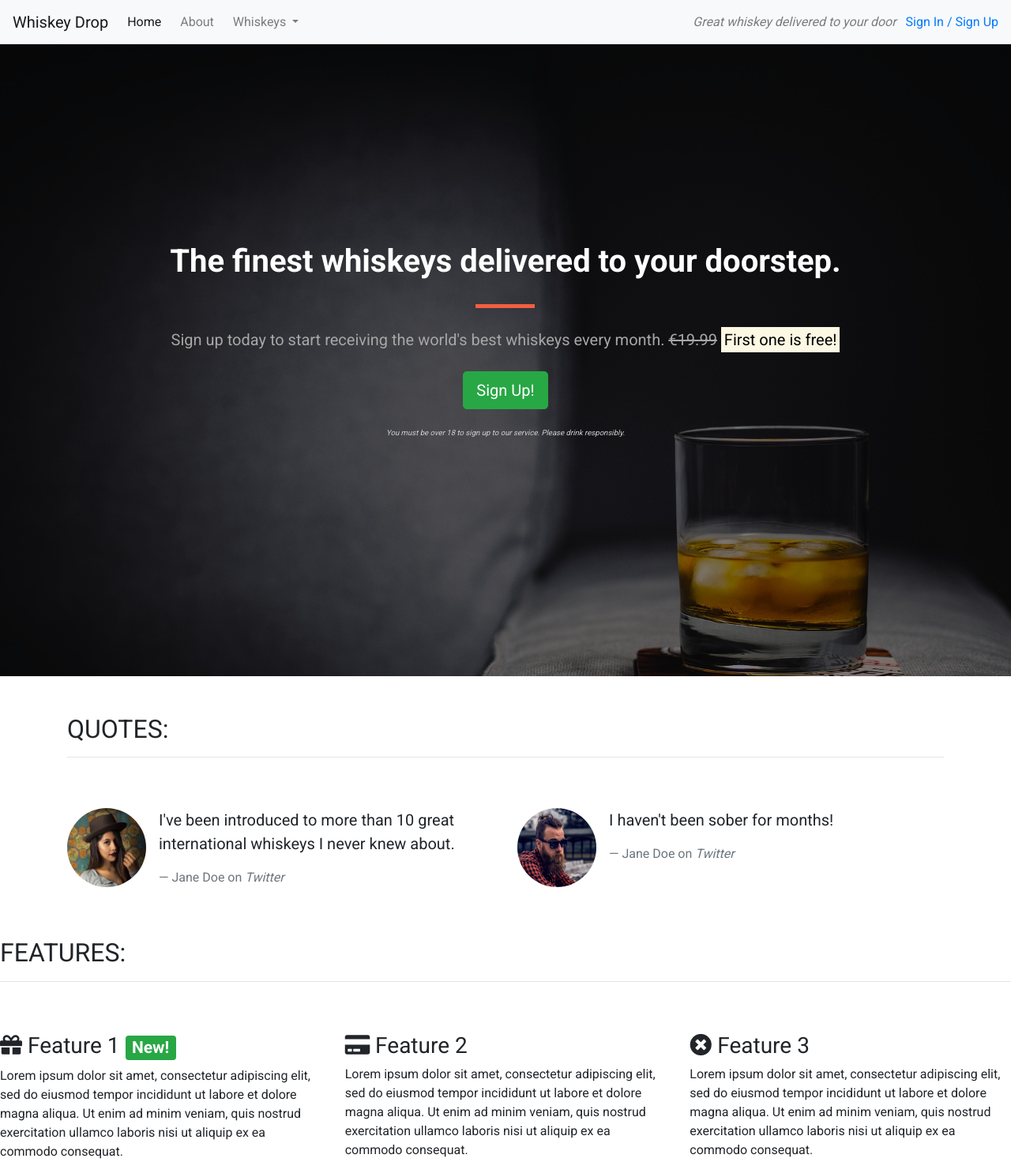
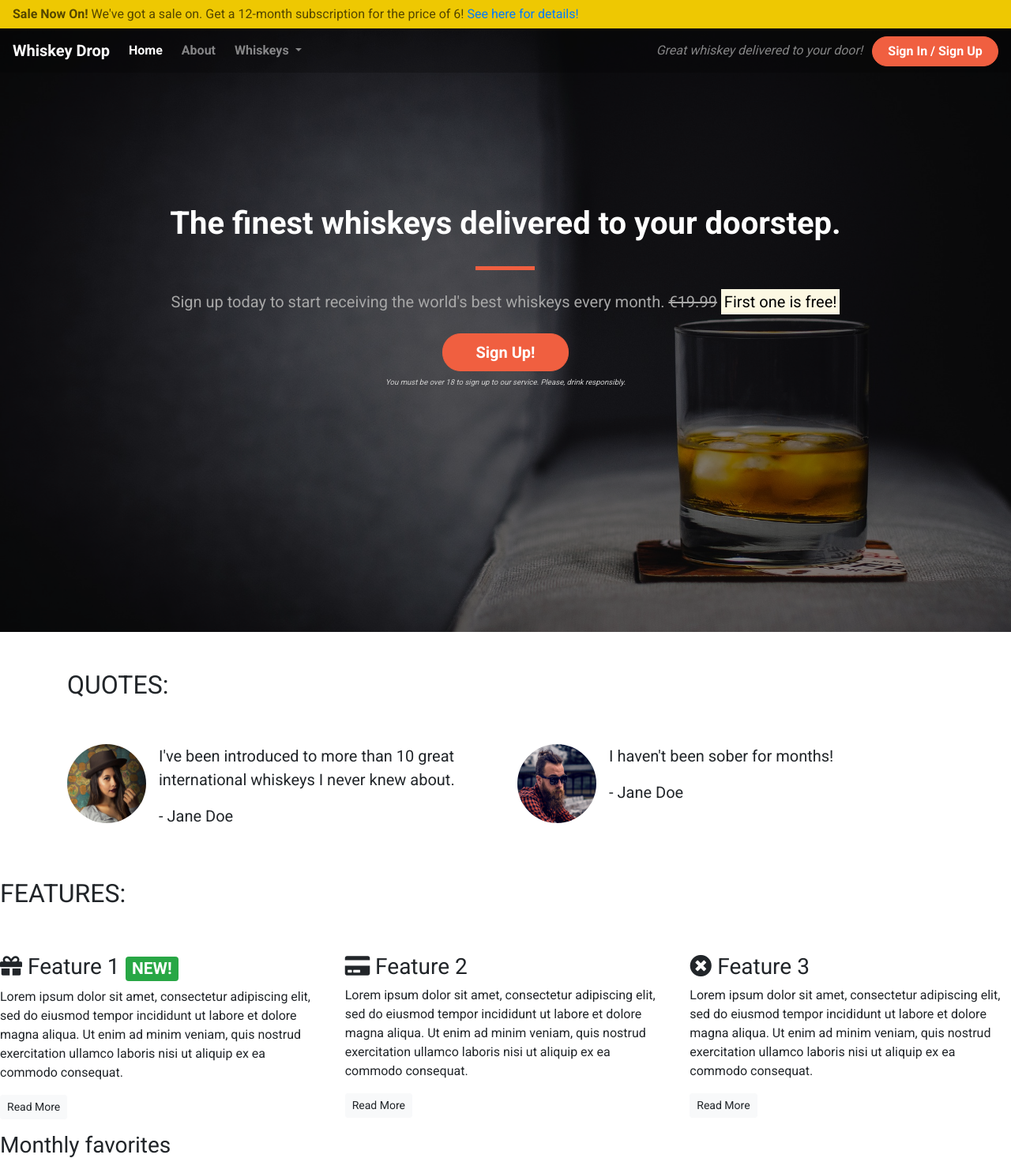
Before and after one commit to pirzer/Level-4-A, a plain HTML site: page index.html in a window 1280 px wide. Shown: the top 1471 px of the page at 79% size. Drawn offline with nearby package versions, Linux system fonts and the light colour scheme.

Commit message:
whiskey website example

```diff
--- a/css/style.css
+++ b/css/style.css
@@ -2,14 +2,26 @@ body {
     font-family: 'Roboto', sans-serif;
 }
 
-/* Containers */
+.alert-container .col-12 {
+    padding-left: 0;
+    padding-right: 0;
+}
 
-.alert-container {}
+.site-wide-alert {
+    color: #544600;
+    background-color: #eec802;
+    border-color: #eec802;
+    padding: 5px 15px;
+    margin-bottom: 0;
+    border: 1px solid transparent;
+    border-radius: 0;
+}
+
 
 .callout-container {
     height: 100vh;
 
-    background: url('../images/whiskey-background.jpg') no-repeat center center fixed;
+    background: url('../images/whiskey-background.jpg') no-repeat bottom right fixed;
     -webkit-background-size: cover;
     -moz-background-size: cover;
     -o-background-size: cover;
@@ -31,26 +43,36 @@ body {
     background-color: rgba(0, 0, 0, 0.5);
 }
 
-.quotes-container {}
+/* Navbar */
 
-.features-container {}
-
-/* Block dividers */
-
-.block-divider {
-    width: 75px;
-    height: 5px;
-    border: 0;
-    background-color: #444;
+.navalert-container {
+    position: absolute;
+    top: 0;
+    left: 0;
+    z-index: 1;
+    padding-left: 0;
+    padding-right: 0;
 }
 
-.block-divider--orange {
-    background-color: #f05f40;
+.navbar {
+    margin-bottom: 0;
+    width: 100%;
+    background-color: rgba(0, 0, 0, .25);
+    border: 0;
 }
 
-.block-divider--short {
-    width: 35px;
+.navbar .navbar-toggler {
+    border: 0;
 }
+
+.navbar .navbar-brand {
+    font-weight: bold;
+}
+
+.navbar .navbar-nav a {
+    font-weight: bold;
+}
+
 
 /* Jumbotron */
 
@@ -76,6 +98,23 @@ body {
     color: #d0d0d0;
 }
 
+/* Block dividers */
+
+.block-divider {
+    width: 75px;
+    height: 5px;
+    border: 0;
+    background-color: #444;
+}
+
+.block-divider--orange {
+    background-color: #f05f40;
+}
+
+.block-divider--short {
+    width: 35px;
+}
+
 /* Buttons */
 
 .btn--cta {
--- a/index.html
+++ b/index.html
@@ -3,8 +3,8 @@
 
 <head>
     <meta charset="utf-8">
+    <title>Whiskey Drop | Taste a new whiskey every month</title>
     <meta name="viewport" content="width=device-width, initial-scale=1.0">
-    <title>Whiskey Drop | Taste a new whiskey every month</title>
     <link rel="stylesheet" href="https://maxcdn.bootstrapcdn.com/bootstrap/4.1.3/css/bootstrap.min.css">
     <link rel="stylesheet" href="https://use.fontawesome.com/releases/v5.6.1/css/all.css" integrity="sha384-gfdkjb5BdAXd+lj+gudLWI+BXq4IuLW5IT+brZEZsLFm++aCMlF1V92rMkPaX4PP" crossorigin="anonymous">
     <link href="https://fonts.googleapis.com/css?family=Roboto:400,700" rel="stylesheet">
@@ -12,10 +12,18 @@
 </head>
 
 <body>
-    <!--Nav-->
-    <nav class="navbar navbar-light navbar-expand-sm bg-light">
-        <a href="/" class="navbar-brand">
-                    Whiskey Drop</a>
+    <div class="container-fluid navalert-container">
+        <div class="container-fluid alert-container">
+            <div class="row d-none d-sm-block">
+                <div class="col-12">
+                    <div class="site-wide-alert alert alert-warning">
+                        <strong>Sale Now On!</strong> We've got a sale on. Get a 12-month subscription for the price of 6! <a href="">See here for details!</a>
+                    </div>
+                </div>
+            </div>
+        </div>
+        <nav class="navbar navbar-dark navbar-expand-sm">
+            <a href="/" class="navbar-brand">Whiskey Drop</a>
 
             <button class="navbar-toggler ml-auto" type="button" data-toggle="collapse" data-target="#navbarNavDropdown" aria-controls="navbarNavDropdown" aria-expanded="false" aria-label="Toggle navigation">
         <span class="navbar-toggler-icon"></span></button>
@@ -23,7 +31,7 @@
             <div class="collapse navbar-collapse" id="navbarNavDropdown">
                 <ul class="navbar-nav mr-auto">
                     <li class="active nav-item mr-2"><a class="nav-link" href="/">Home</a></li>
-                <li class="nav-item mr-2"><a class="nav-link" href="">About</a></li>
+                    <li class="nav-item mr-2"><a class="nav-link" href="/about">About</a></li>
                     <li class="nav-item dropdown">
                         <a class="nav-link dropdown-toggle" href="#" id="navbarDropdownMenuLink" role="button" data-toggle="dropdown" aria-haspopup="true" aria-expanded="false">
           Whiskeys
@@ -36,24 +44,15 @@
                         </div>
                     </li>
 
-                <li class="nav-item mr-2 d-block d-sm-none"><a class="nav-link" href="">Sign In / Sign Up</a></li>
+                    <li class="nav-item mr-2 d-block d-sm-none"><a class="nav-link" href="/login">Sign In / Sign Up</a></li>
                 </ul>
             </div>
             <div class="d-none d-md-block">
-            <p class="navbar-text my-auto mr-2"><i>Great whiskey delivered to your door</i></p>
-            <a href="/login">Sign In / Sign Up</a>
+                <p class="navbar-text my-auto mr-2"><i>Great whiskey delivered to your door!</i></p>
+                <a href="/login" class="btn btn--cta btn--red">Sign In / Sign Up</a>
             </div>
-        <!--</div>-->
         </nav>
-    <!--<div class="container alert-container">-->
-    <!--    <div class="row d-none d-sm-block">-->
-    <!--        <div class="col-12">-->
-    <!--            <div class="alert alert-warning">-->
-    <!--                <strong>Sale Now On!</strong> We've got a sale on. Get a 12 month subscription for the price of 6! <a href="">See here for more details</a>-->
-    <!--            </div>-->
-    <!--        </div>-->
-    <!--    </div>-->
-    <!--</div>-->
+    </div>
     <div class="container-fluid callout-container">
         <!-- Callout -->
         <div class="opaque-overlay">&nbsp;</div>
@@ -66,13 +65,13 @@
                         <s class="d-none d-sm-inline">€19.99</s>
                         <span class="d-inline d-sm-none"><br></span>
                         <strong><mark>First one is free!</mark></strong></p>
-                    <p><button class="btn btn-lg btn-success" data-toggle="modal" data-target="#signUpModal">Sign Up!</button></p>
-                    <p class="text-muted"><small>You must be over 18 to sign up to our service. Please drink responsibly.</small></p>
+                    <button class="btn btn-lg btn--cta btn--red" data-toggle="modal" data-target="#signUpModal">Sign Up!</button>
+                    <p class="text-muted"><small>You must be over 18 to sign up to our service. Please, drink responsibly.</small></p>
                 </section>
             </div>
         </div>
+        <!-- /.callout -->
     </div>
-    <!-- /.callout -->
 
     <!-- Quotes -->
     <div class="container quotes-container">
@@ -80,7 +79,6 @@
             <div class="row">
                 <div class="col-12 my-5">
                     <h2 class="text-uppercase">Quotes:</h2>
-                    <hr />
                 </div>
             </div>
             <div class="row">
@@ -92,7 +90,7 @@
                         <div class="media-body">
                             <blockquote class="blockquote">
                                 <p>I've been introduced to more than 10 great international whiskeys I never knew about.</p>
-                                <footer class="blockquote-footer">Jane Doe on <cite title="Twitter">Twitter</cite></footer>
+                                <p>- Jane Doe</p>
                             </blockquote>
                         </div>
                     </div>
@@ -105,15 +103,15 @@
                         <div class="media-body">
                             <blockquote class="blockquote">
                                 <p>I haven't been sober for months!</p>
-                                <footer class="blockquote-footer">Jane Doe on <cite title="Twitter">Twitter</cite></footer>
+                                <p>- Jane Doe</p>
                             </blockquote>
                         </div>
                     </div>
                 </div>
             </div>
         </section>
+        <!-- /.quotes -->
     </div>
-    <!-- /.quotes -->
 
     <!-- Features -->
     <div class="features-container">
@@ -121,13 +119,12 @@
             <div class="row">
                 <div class="col-12 my-5">
                     <h2 class="text-uppercase">Features:</h2>
-                    <hr />
                 </div>
             </div>
             <div class="row">
                 <div class="col-12 col-md-6 col-lg-4">
                     <div class="feature">
-                        <h3><i class="fas fa-gift d-none d-sm-inline"></i> Feature 1 <span class="badge badge-success">New!</span></h3>
+                        <h3><i class="fas fa-gift d-none d-sm-inline"></i> Feature 1 <span class="badge badge-success">NEW!</span></h3>
                         <p>Lorem ipsum dolor sit amet, consectetur adipiscing elit, sed do eiusmod tempor incididunt ut labore et dolore magna aliqua. Ut enim ad minim veniam, quis nostrud exercitation ullamco laboris nisi ut aliquip ex ea commodo consequat.</p>
                         <p><a class="btn btn-sm btn-light" href="">Read More</a></p>
                     </div>
@@ -148,8 +145,8 @@
                 </div>
             </div>
         </section>
+        <!-- /.features -->
     </div>
-    <!-- /.features -->
 
     <div class="modal" tabindex="-1" role="dialog" id="signUpModal">
         <div class="modal-dialog" role="document">
```
Lines whose indentation alone changed are shown as unchanged.
